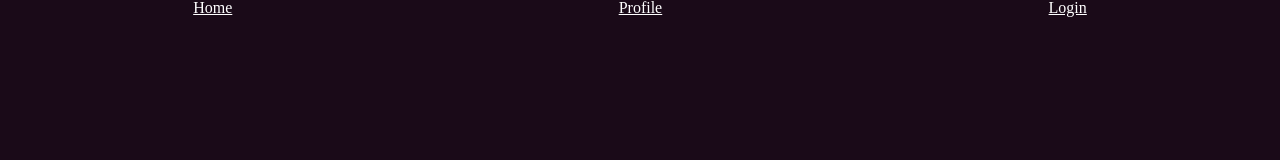
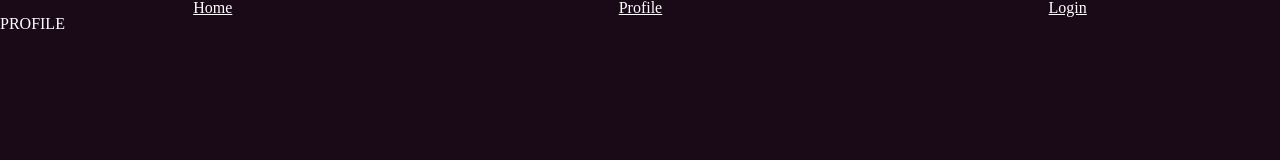
Before and after one commit to IsaiahCollazo99/Flutter, a React (Create React App) app in the folder frontend/: page /profile in a window 1280 px wide. Shown: the top 160 px of the page. Built offline with nearby package versions, Linux system fonts and the light colour scheme.

Commit message:
setup basic Profile component

```diff
--- a/frontend/src/App.js
+++ b/frontend/src/App.js
@@ -4,6 +4,7 @@ import './App.css';
 import NavBar from './components/General/NavBar';
 import { Route } from 'react-router-dom';
 import LogIn from './components/Login/LogIn';
+import Profile from './components/Profile/Profile';
 
 function App() {
     return (
@@ -17,6 +18,10 @@ function App() {
                 <LogIn />
             </Route>
 
+            <Route path={"/profile"}>
+                <Profile />
+            </Route>
+
         </div>
     )
 }
--- /dev/null
+++ b/frontend/src/components/Profile/Profile.js
@@ -0,0 +1,9 @@
+import React from 'react';
+
+const Profile = () => {
+    return (
+        <p>PROFILE</p>
+    )
+}
+
+export default Profile;
```
